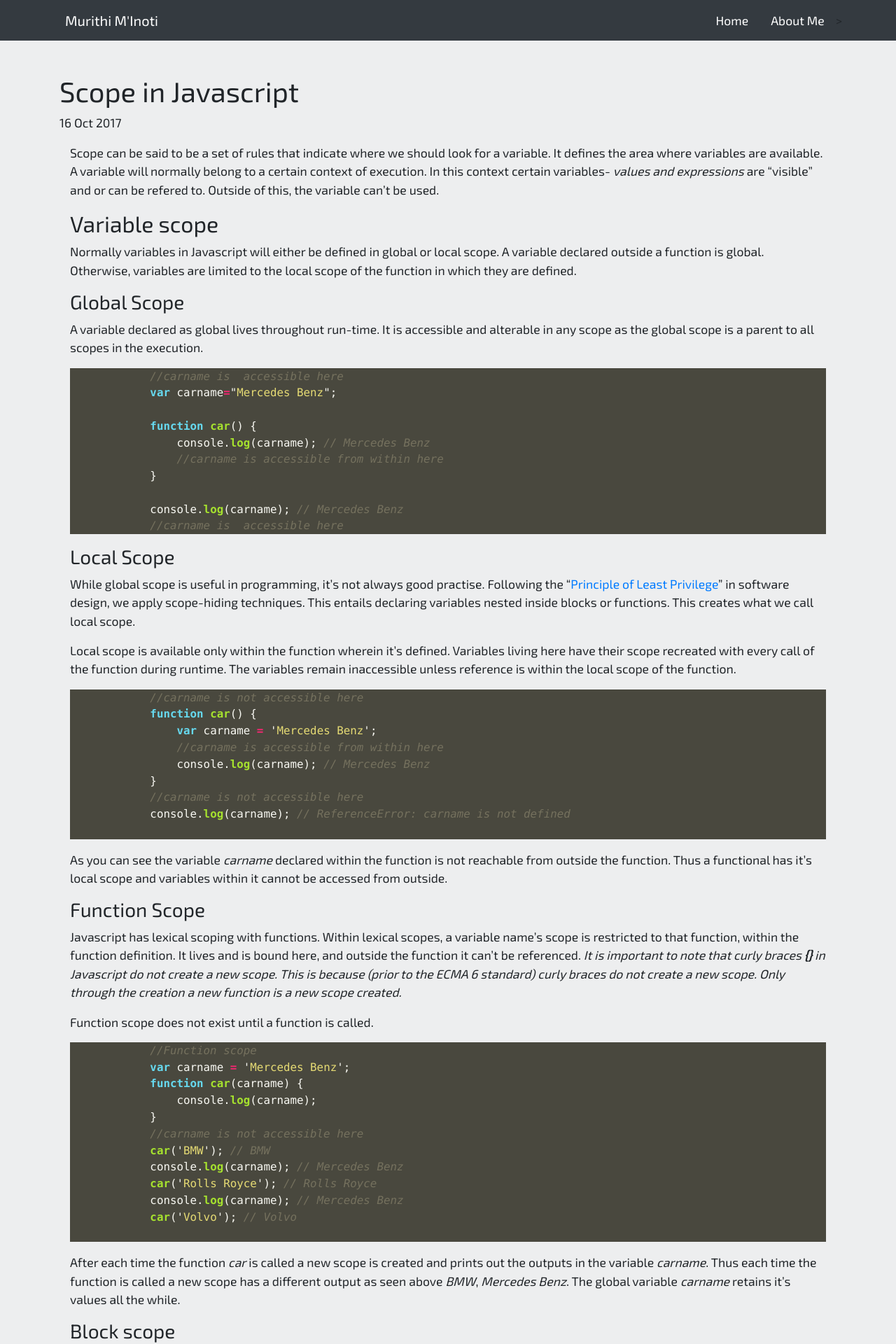
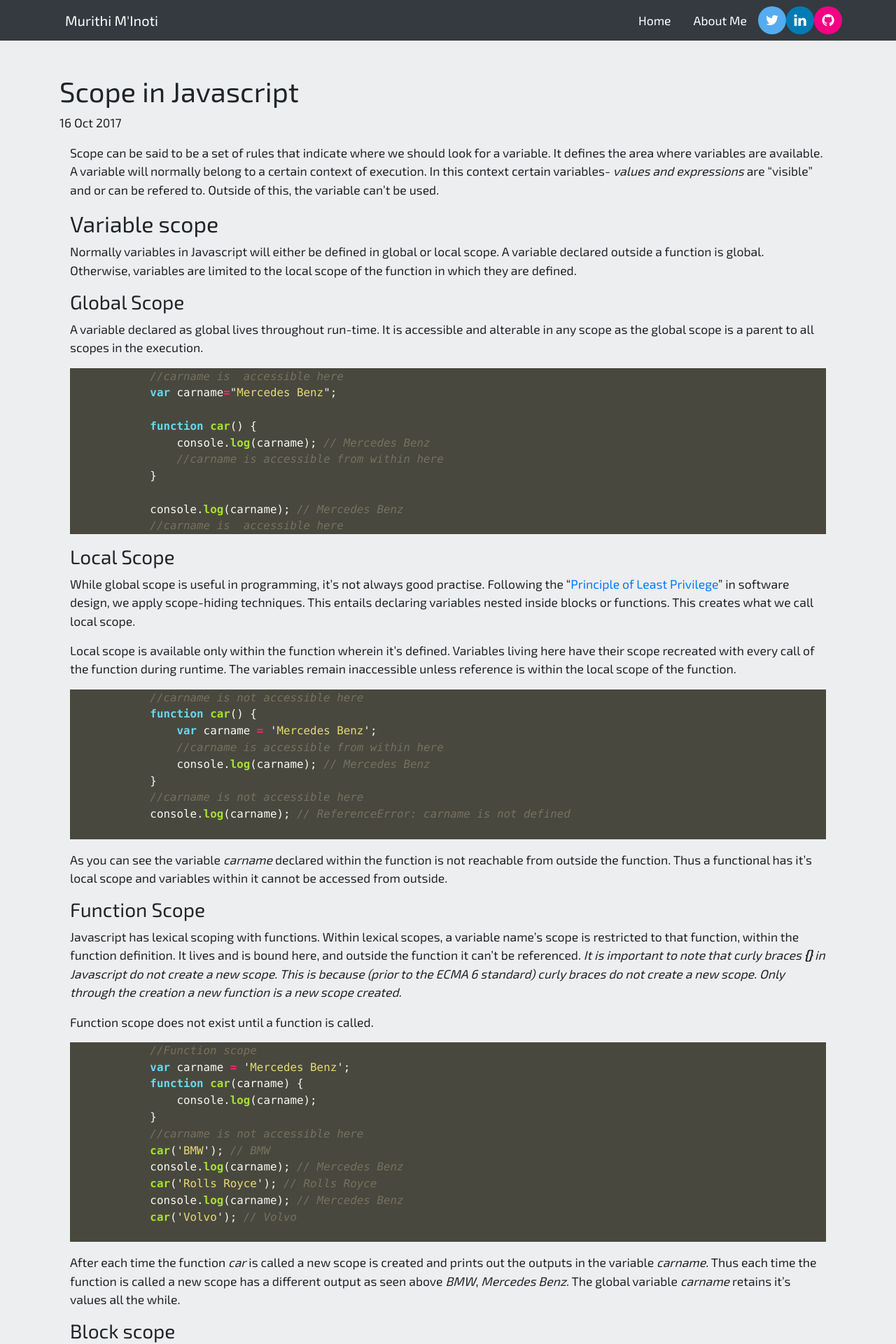
Before and after one commit to Murithi/murithi.github.io, a Jekyll site: the page built from _posts/2017-10-05-scope-in-javascript.md, in a window 1280 px wide. Shown: the top 1920 px of the page at 70% size. Built offline with Jekyll 4.4.1, drawn with Linux system fonts in a browser that asks for light colours; nearby versions of some CDN libraries; comment, search, counter and statistics services are not loaded.

```diff
--- a/_includes/head.html
+++ b/_includes/head.html
@@ -7,7 +7,7 @@
     <link rel="stylesheet" href="https://maxcdn.bootstrapcdn.com/bootstrap/4.0.0-beta.2/css/bootstrap.min.css" integrity="sha384-PsH8R72JQ3SOdhVi3uxftmaW6Vc51MKb0q5P2rRUpPvrszuE4W1povHYgTpBfshb"
         crossorigin="anonymous">
     <!--Fontawesome  -->
-    <link rel="stylesheet" href="https://maxcdn.bootstrapcdn.com/font-awesome/4.1.0/css/font-awesome.min.css">
+    <link rel="stylesheet" href="https://cdnjs.cloudflare.com/ajax/libs/font-awesome/4.7.0/css/font-awesome.min.css">
     <!-- Font   -->
     <link href="https://fonts.googleapis.com/css?family=Exo+2" rel="stylesheet">
     <!-- Local CSS  -->
--- a/_includes/navigation.html
+++ b/_includes/navigation.html
@@ -6,12 +6,22 @@
     </button>
     <div class="container">
         <a class="navbar-brand text-white" href="https://murithi.github.io">Murithi M'Inoti</a>
-        <div class="collapse navbar-collapse justify-content-end" id="navbarNav">
+        <div class="collapse navbar-collapse justify-content-end blog-navbar" id="navbarNav">
             <a class=" nav-item nav-link active text-white" href="https://murithi.github.io/index.html">Home
                 <span class="sr-only">(current)</span>
             </a>
             <a class="nav-item nav-link text-white" href="https://murithi.github.io/about.html">About Me</a>
-            >
+
+            <a href="https://twitter.com/Amurithi " class="fa fa-twitter ">
+
+            </a>
+            <a href="https://www.linkedin.com/in/eric-murithi/ " class="fa fa-linkedin ">
+
+            </a>
+            <a href="https://github.com/Murithi " class="fa fa-github ">
+
+            </a>
+            <!-- <a href="#" class="fa fa-rss"></a> -->
         </div>
     </div>
 </nav>
--- a/assets/css/main.css
+++ b/assets/css/main.css
@@ -132,7 +132,53 @@ nav:hover {
     font-size: 2em;
   }
 }
-
-.fa {
+.blog-navbar .fa {
+  color: rgba(255, 255, 255, 0.8);
+  display: inline-block;
+  /* background-color: rgba(255, 255, 255, 0.1); */
+  font-size: 20px;
+  line-height: 40px;
+  border-radius: 100%;
+  color: #fff;
+  width: 40px;
+  height: 40px;
+  text-align: center;
+  vertical-align: bottom;
+  cursor: pointer;
+  text-decoration: none;
+}
+.blog-navbar-bottom .fa {
+  color: rgba(255, 255, 255, 0.8);
+  display: inline-block;
+  /* background-color: rgba(255, 255, 255, 0.1); */
+  font-size: 20px;
+  line-height: 40px;
+  border-radius: 100%;
+  color: #fff;
+  width: 40px;
+  height: 40px;
+  text-align: center;
+  vertical-align: bottom;
+  cursor: pointer;
+  margin-bottom: 3px;
+  align-items: left;
+  text-decoration: none;
+}
+.fa-twitter {
+  background: #55acee;
   color: white;
 }
+
+.fa-linkedin {
+  background: #007bb5;
+  color: white;
+}
+.fa-github {
+  background: #f40083;
+  color: white;
+}
+
+.fa-rss {
+  background: #ff6600;
+  color: white;
+}
```
Also changed, not shown: _includes/blogjumbo.html (+0 -13 lines), _posts/2017-10-05-scope-in-javascript.md (+1 -0 lines), about.html (+24 -23 lines), 6 other files.
